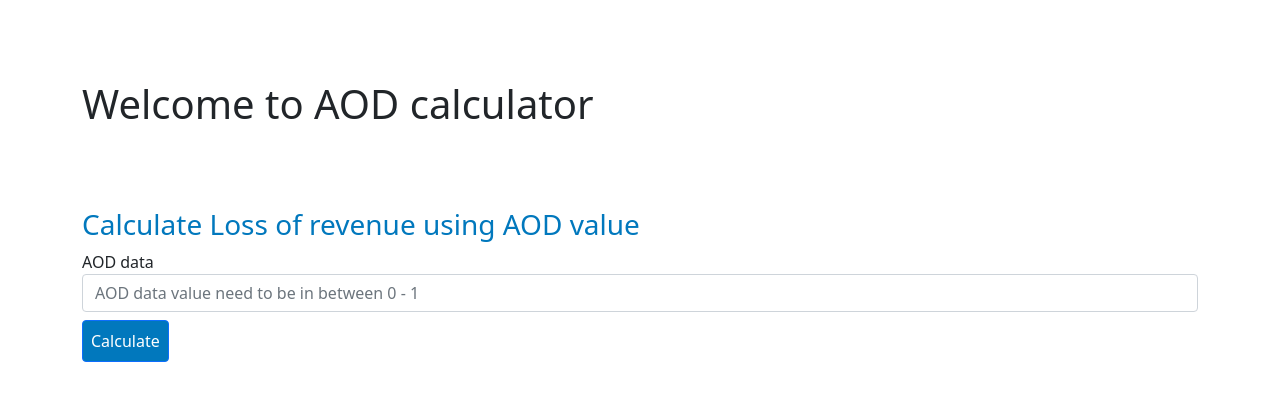
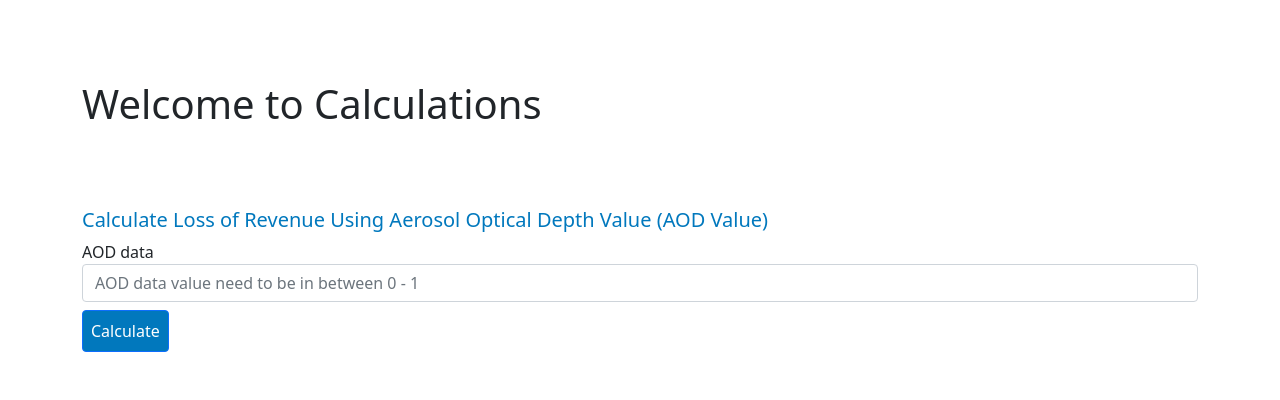
Before and after one commit to Veyseng/AOD-calculator, a plain HTML site: page index.html in a window 1280 px wide. Drawn offline with nearby package versions, Linux system fonts and the light colour scheme.

Commit message:
Edit the heading

```diff
--- a/assets/css/styles.css
+++ b/assets/css/styles.css
@@ -1,7 +1,7 @@
 h1{
 	margin: 10vh 0;
 }
-h3{
+h5{
 	color: #0178bd;
 }
 h4{
--- a/index.html
+++ b/index.html
@@ -13,8 +13,8 @@
   <body>
 
 	<div class="container">
-		<h1>Welcome to AOD calculator</h1>
-		<h3>Calculate Loss of revenue using AOD value</h3>
+		<h1>Welcome to Calculations</h1>
+		<h5>Calculate Loss of Revenue Using Aerosol Optical Depth Value (AOD Value)</h5>
 		<div class="row justify-content-center align-items-center">
 		  <form id='form'>
 			<div class="form-group" >
```
